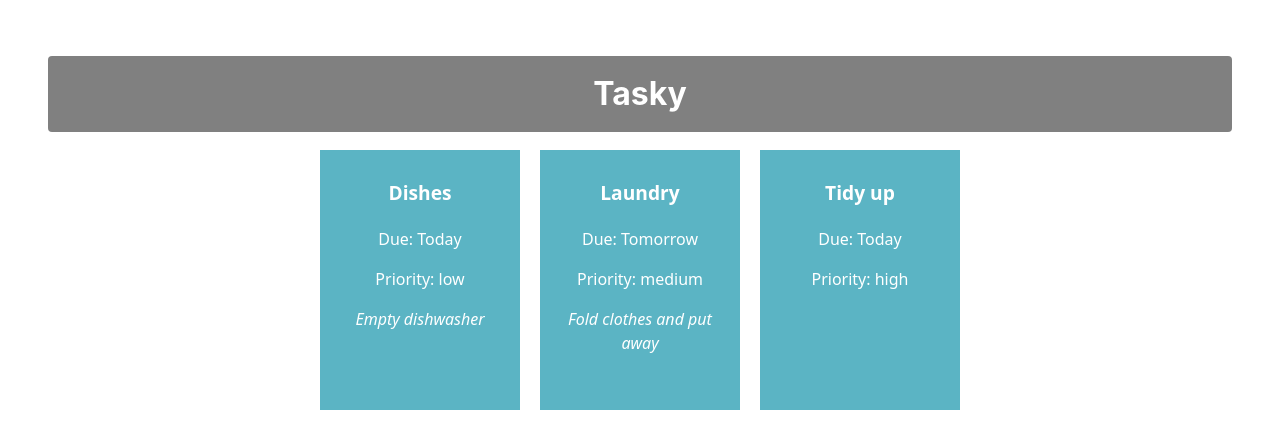
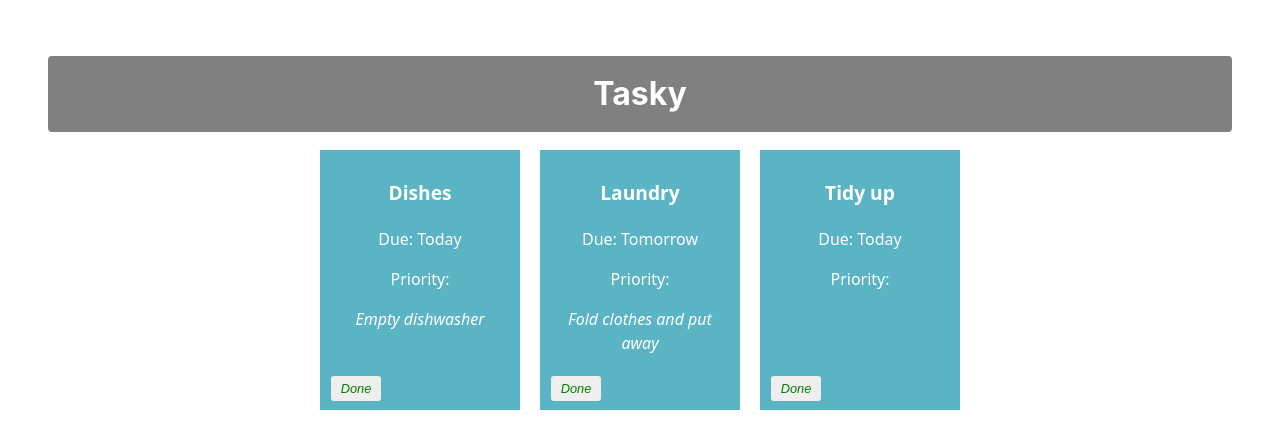
Before and after one commit to TomasMcG/react-basics-labs, a React (Vite) app in the folder tasky/: page / in a window 1280 px wide. Shown: the top 448 px of the page. Built offline with nearby package versions, Linux system fonts and the light colour scheme.

Commit message:
Mark task as done

```diff
--- a/tasky/src/App.css
+++ b/tasky/src/App.css
@@ -44,3 +44,20 @@
 .description{
   font-style:italic;
 }
+
+button {
+  border: none;
+  border-radius: 3px;
+  font-style: italic;
+  font-size: 0.8em;
+  margin: 4px 6px;
+  width: 50px;
+  height: 25px;
+}
+
+.doneButton {
+  position: absolute;
+  bottom: 5px;
+  left: 5px;
+  color: green;
+}
--- a/tasky/src/App.jsx
+++ b/tasky/src/App.jsx
@@ -4,29 +4,45 @@
 
 
 function App() {
-      const [ taskState, setTaskState ] = useState({
+        const [ taskState, setTaskState ] = useState({
     tasks: [
-      { id: 1, title:"Dishes", description: "Empty dishwasher", deadline: "Today", priority: "low" },
-      { id: 2, title: "Laundry", description: "Fold clothes and put away", deadline: "Tomorrow",priority: "medium" },
-      { id: 3, title: "Tidy up", deadline: "Today",priority:"high" }
+      { id: 1, title:"Dishes", description: "Empty dishwasher", deadline: "Today", done: false },
+      { id: 2, title: "Laundry", description: "Fold clothes and put away", deadline: "Tomorrow", done: false },
+      { id: 3, title: "Tidy up", deadline: "Today", done: false}
     ]
   });
+
+
+    const doneHandler = (taskIndex) => {
+    const tasks = [...taskState.tasks];
+    tasks[taskIndex].done = !tasks[taskIndex].done;
+    setTaskState({tasks});
+    console.log(`${taskIndex} ${tasks[taskIndex].done}`);
+  }
 
 
    return (
     <div className="container">
       <h1>Tasky</h1>
-        {taskState.tasks.map((task) => (
+        {taskState.tasks.map((task,index) => (
     <Task
       title={task.title}
       description={task.description}
       deadline={task.deadline}
       priority={task.priority}
-       key={task.id}
+      key={task.id}
+      done={task.done}
+      markDone={() => doneHandler(index)}
+
     />
+
   ))}
+
  </div>
+
   );
+
+
 
 }
 
--- a/tasky/src/components/Task.jsx
+++ b/tasky/src/components/Task.jsx
@@ -5,12 +5,16 @@
 const Task = (props) => {
 
     return (
-        <div className="card">
+          <div className="card" style={{backgroundColor: props.done ? 'lightgrey' : '#5bb4c4'}}>
+
             <p className="title">{props.title}</p>
             <p>Due: {props.deadline}</p>
             <p>Priority: {props.priority}</p>
             <p className="description">{props.description}</p>
+            <button onClick={props.markDone} className='doneButton'>Done</button>
+
     </div>
+
     )
 }
 
```
Also changed, not shown: tasky/src/tasky-api.jsx (added, +44 -0 lines).
